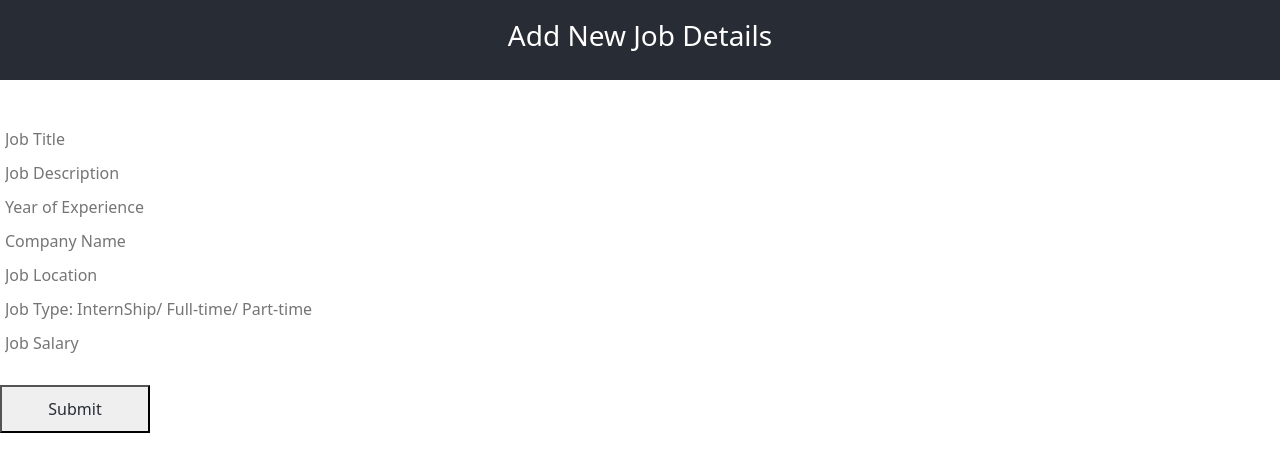
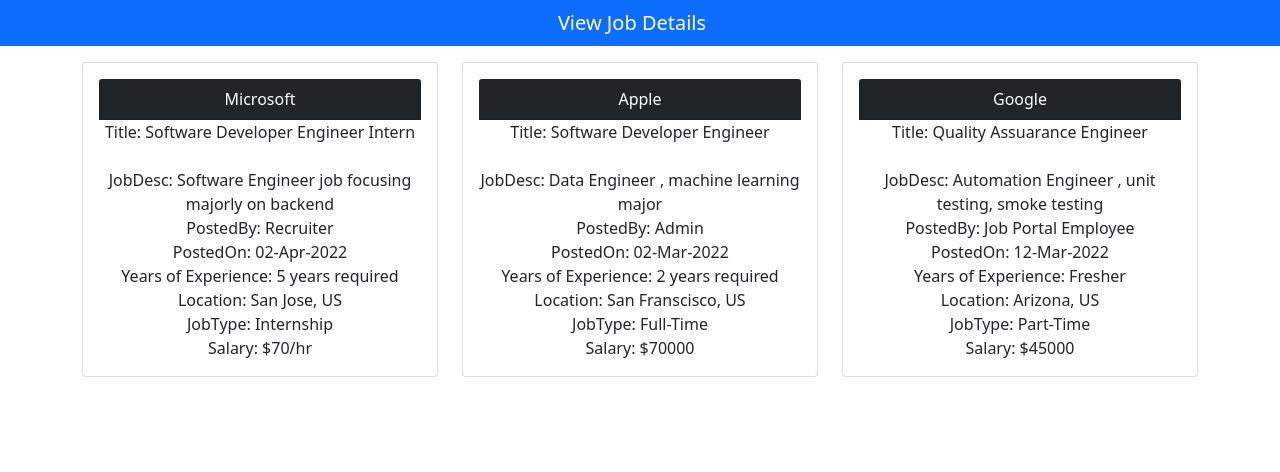
Before and after one commit to simran-memon/CMPE282_talent_traces, a React (Create React App) app in the folder frontend/: page / in a window 1280 px wide. Shown: the top 472 px of the page. Built offline with nearby package versions, Linux system fonts and the light colour scheme.

Commit message:
addding title,posted on in view job details||postedby,postedon in adding job details

```diff
--- a/frontend/src/App.js
+++ b/frontend/src/App.js
@@ -1,40 +1,41 @@
 import './App.css';
 // import React  from 'react';
 import './shared/AddJob.css';
-import React, {useState} from 'react';
+// import React, {useState} from 'react';
 import axios from 'axios';
-import SubmitJob from './components/SubmitJob';
-// import { Navbar, NavbarBrand } from 'reactstrap';
-// import React, { Component } from 'react';
-// import Search from './components/SearchComponent';
+// import SubmitJob from './components/SubmitJob';
+import JobListings from './components/JobListingsComponent';
+import { Navbar, NavbarBrand } from 'reactstrap';
+import React, { Component,useState } from 'react';
+import Search from './components/SearchComponent';
 
-function App() {
-    return (
-      <div className="App">
-        <header className="App-header">
+// function App() {
+//     return (
+//       <div className="App">
+//         <header className="App-header">
 
-          <h3>Add New Job Details</h3>
-        </header>
-        <SubmitJob />
+//           <h3>View Job Details</h3>
+//         </header>
+//         <JobListingsComponent />
 
-      </div>
-    );
+//       </div>
+//     );
+//   }
+
+//   export default App;
+
+class App extends Component {
+  render() {
+      return (
+          <div className="App">
+              <Navbar dark color="primary">
+              <div className="container">
+                  <NavbarBrand href="/"> View Job Details </NavbarBrand>
+              </div>
+              </Navbar>
+              <Search />
+          </div>
+ );
   }
-
-  export default App;
-
-// class App extends Component {
-//   render() {
-//       return (
-//           <div className="App">
-//               <Navbar dark color="primary">
-//               <div className="container">
-//                   <NavbarBrand href="/"> View Job Details </NavbarBrand>
-//               </div>
-//               </Navbar>
-//               <Search />
-//           </div>
-//  );
-//   }
-// }
-// export default App;
+}
+export default App;
--- a/frontend/src/components/JobListingsComponent.js
+++ b/frontend/src/components/JobListingsComponent.js
@@ -14,11 +14,15 @@
                   {job.company}
                 </CardHeader>
                 <CardText>
-                    {job.jobDescription}
+                    {job.title}
                     <br/>
                     {job.jobid}
                     <br/>
+                    {job.jobDescription}
+                    <br/>
                     {job.postedBy}
+                    <br/>
+                    {job.postedOn}
                     <br/>
                     {job.yoe}
                     <br/>
--- a/frontend/src/components/SubmitJob.js
+++ b/frontend/src/components/SubmitJob.js
@@ -10,12 +10,14 @@
     const [jobExperience, setJobExp] = useState(null)
     const [jobCompanyName, setCompName] = useState("")
     const [jobType, setJobType] = useState("")
+    const [postedBy, setPostedBy] = useState("")
+    const [postedOn, setPostedOn] = useState("")
 
 
     const postJob = (e) => {
         const data = { title: jobTitle, description: jobDescription, location: jobLocation,
                         salary: jobSalary, experience: jobExperience, company: jobCompanyName,
-                        type: jobType}
+                        type: jobType, postedby: postedBy, postedon:  postedOn}
         axios.post('/api/jobs/', data)
         .then(response => {
           console.log(response)
@@ -47,6 +49,12 @@
                 <input type="number" name="salary" placeholder="Job Salary"
                     onChange={e => setJobSalary(e.target.value)} />
 
+                <input type="text" name="postedby" placeholder="Posted By"
+                  onChange={e => setPostedBy(e.target.value)} />
+
+                <input type="text" name="postedon" placeholder="Posted On"
+                  onChange={e => setPostedOn(e.target.value)} />
+
                 <button className="submitButton" type="submit">Submit</button>
 
             </form>
--- a/frontend/src/shared/Jobs.js
+++ b/frontend/src/shared/Jobs.js
@@ -2,31 +2,37 @@
     {
       id:1001,
       company: 'Microsoft',
-      jobDescription: 'Software Engineer job focusing majorly on backend',
-      postedby:'Recruiter',
-      yoe: '5 years required',
-      jobLocation: 'San Jose, US',
-      jobType:'Internship',
-      pay: '$70/hr'
+      title: 'Title:  Software Developer Engineer Intern',
+      jobDescription: 'JobDesc:   Software Engineer job focusing majorly on backend',
+      postedBy:'PostedBy:   Recruiter',
+      postedOn: 'PostedOn:  02-Apr-2022',
+      yoe: 'Years of Experience:  5 years required',
+      jobLocation: 'Location:   San Jose, US',
+      jobType:'JobType:   Internship',
+      pay: 'Salary:   $70/hr'
     },
     {
       id:1002,
       company: 'Apple',
-      jobDescription: 'Data Engineer , machine learning major',
-      postedby:'Recruiter',
-      yoe: '2 years required',
-      jobLocation: 'San Franscisco, US',
-      jobType:'Full-Time',
-      pay: '$70000'
+      title: 'Title:  Software Developer Engineer',
+      jobDescription: 'JobDesc:   Data Engineer , machine learning major',
+      postedBy:'PostedBy:   Admin',
+      postedOn: 'PostedOn:    02-Mar-2022',
+      yoe: 'Years of Experience:    2 years required',
+      jobLocation: 'Location:   San Franscisco, US',
+      jobType:'JobType:   Full-Time',
+      pay: 'Salary:   $70000'
     },
     {
       id:1003,
       company: 'Google',
-      jobDescription: 'Automation Engineer , unit testing, smoke testing',
-      postedby:'Job Portal Employee',
-      yoe: 'Fresher',
-      jobLocation: 'Arizona, US',
-      jobType:'Part-Time',
-      pay: '$45000'
+      title: 'Title:    Quality Assuarance Engineer',
+      jobDescription: 'JobDesc:     Automation Engineer , unit testing, smoke testing',
+      postedBy:'PostedBy:     Job Portal Employee',
+      postedOn: 'PostedOn:    12-Mar-2022',
+      yoe: 'Years of Experience:    Fresher',
+      jobLocation: 'Location:   Arizona, US',
+      jobType:'JobType:   Part-Time',
+      pay: 'Salary:   $45000'
     }
   ]
```
